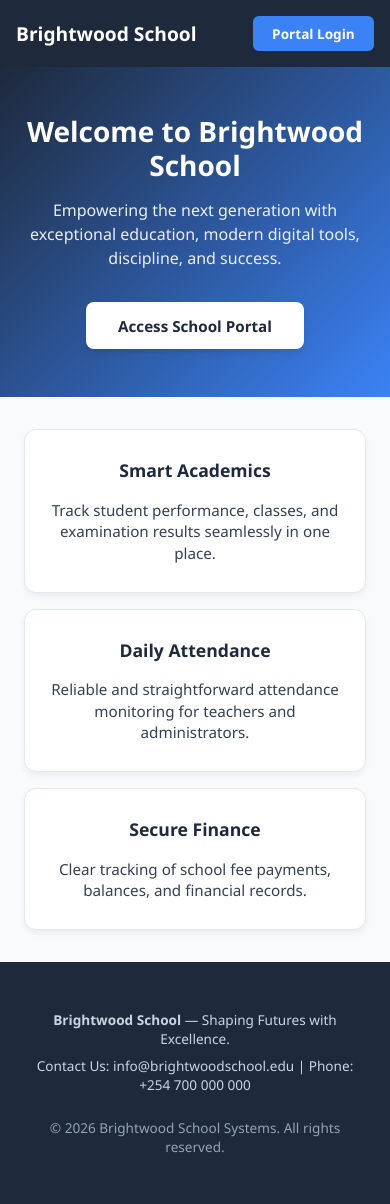
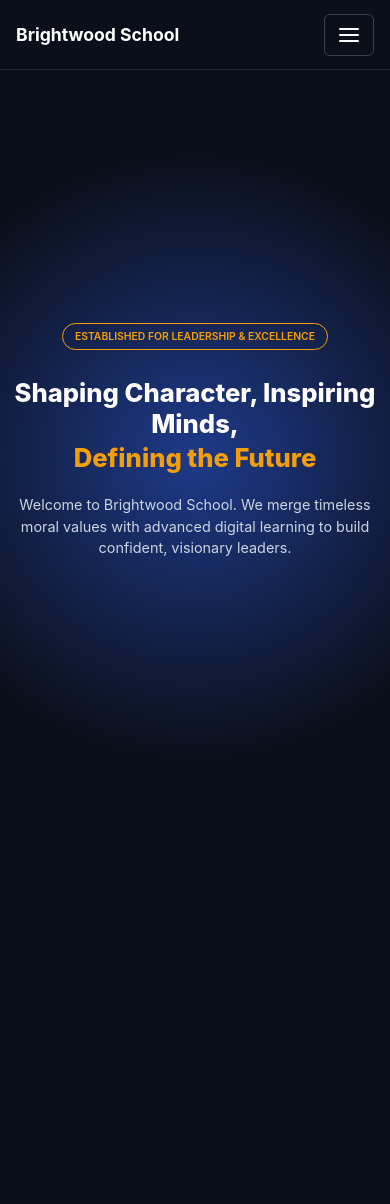
Before and after one commit to TimTechLabs/Brightwood_school, a Django app: template brightwood_school/accounts/templates/accounts/home.html in a window 390 px wide. After the commit the page ends 727 px from the top, so only its background shows below. Run offline with Django 5.2, Linux system fonts and the light colour scheme; the template is opened without the code that fills it, so the values that code supplies are empty.

Commit message:
Update home.html layout and mobile responsiveness

```diff
--- a/brightwood_school/accounts/templates/accounts/home.html
+++ b/brightwood_school/accounts/templates/accounts/home.html
@@ -3,159 +3,123 @@
 <head>
     <meta charset="UTF-8">
     <meta name="viewport" content="width=device-width, initial-scale=1.0">
-    <title>Brightwood School - Excellence & Integrity</title>
+    <title>Brightwood School - Elite Education</title>
     <style>
         *, *::before, *::after {
             box-sizing: border-box;
         }
 
-        body {
-            font-family: 'Segoe UI', Tahoma, Geneva, Verdana, sans-serif;
+        html, body {
             margin: 0;
             padding: 0;
-            background-color: #f8fafc;
-            color: #334155;
-            display: flex;
-            flex-direction: column;
-            min-height: 100vh;
+            width: 100%;
+            max-width: 100vw;
             overflow-x: hidden;
-            width: 100%;
+            font-family: 'Inter', -apple-system, BlinkMacSystemFont, 'Segoe UI', Roboto, sans-serif;
+            background-color: #0b0f19;
+            color: #ffffff;
         }
 
+        /* Header Navigation */
         header {
-            background-color: #1e293b;
-            color: white;
-            padding: 1rem 1.5rem;
+            width: 100%;
+            padding: 1rem 1.25rem;
             display: flex;
             justify-content: space-between;
             align-items: center;
-            flex-wrap: wrap;
-            gap: 1rem;
+            background-color: #0b0f19;
+            border-bottom: 1px solid rgba(255, 255, 255, 0.1);
         }
 
         header h1 {
             margin: 0;
-            font-size: clamp(1.2rem, 4vw, 1.5rem);
+            font-size: clamp(1.1rem, 4vw, 1.5rem);
+            font-weight: 700;
         }
 
-        .header-btn {
+        .menu-toggle {
+            background: transparent;
+            border: 1px solid rgba(255, 255, 255, 0.2);
+            border-radius: 6px;
             color: white;
-            text-decoration: none;
-            background: #3b82f6;
-            padding: 0.5rem 1.2rem;
-            border-radius: 6px;
-            font-weight: bold;
-            display: inline-block;
-            font-size: clamp(0.85rem, 2.5vw, 1rem);
-            transition: background-color 0.2s;
+            padding: 0.5rem 0.75rem;
+            cursor: pointer;
+            display: flex;
+            align-items: center;
+            justify-content: center;
         }
 
-        .header-btn:hover {
-            background-color: #2563eb;
-        }
-
+        /* Hero Section */
         .hero {
-            background: linear-gradient(135deg, #1e293b 0%, #3b82f6 100%);
-            color: white;
+            min-height: calc(100vh - 70px);
+            display: flex;
+            flex-direction: column;
+            align-items: center;
+            justify-content: center;
             text-align: center;
-            padding: clamp(3rem, 8vw, 6rem) 1.5rem;
+            padding: clamp(2rem, 5vw, 4rem) 1rem;
+            background: radial-gradient(circle at center, #1e3a8a 0%, #0b0f19 70%);
             width: 100%;
         }
 
-        .hero h2 {
-            font-size: clamp(1.75rem, 5vw, 2.75rem);
-            margin-top: 0;
-            margin-bottom: 1rem;
-            line-height: 1.2;
-            word-wrap: break-word;
+        /* Gold Pill Badge Fix */
+        .badge {
+            display: inline-block;
+            border: 1px solid #f59e0b;
+            color: #f59e0b;
+            padding: 0.4rem 0.85rem;
+            border-radius: 50px;
+            font-size: clamp(0.65rem, 2vw, 0.8rem);
+            font-weight: 600;
+            letter-spacing: 0.5px;
+            text-transform: uppercase;
+            margin: 0 auto 1.75rem auto;
+            max-width: calc(100% - 2rem);
+            white-space: normal;
+            word-break: break-word;
+            overflow-wrap: anywhere;
+            line-height: 1.3;
         }
 
-        .hero p {
-            font-size: clamp(1rem, 3vw, 1.2rem);
-            max-width: 600px;
-            margin: 0 auto 2rem auto;
-            opacity: 0.9;
-            line-height: 1.5;
-        }
-
-        .btn-main {
-            background-color: #ffffff;
-            color: #1e293b;
-            padding: 0.85rem 2rem;
-            font-size: clamp(0.95rem, 2.5vw, 1.1rem);
-            font-weight: bold;
-            text-decoration: none;
-            border-radius: 8px;
-            box-shadow: 0 4px 6px rgba(0,0,0,0.1);
-            transition: background-color 0.2s, transform 0.1s;
-            display: inline-block;
-            max-width: 100%;
-        }
-
-        .btn-main:hover {
-            background-color: #f1f5f9;
-        }
-
-        .features {
-            max-width: 1000px;
-            width: 100%;
-            margin: clamp(2rem, 5vw, 4rem) auto;
-            display: flex;
-            flex-direction: row;
-            gap: 1.5rem;
-            padding: 0 1.5rem;
-            text-align: center;
-        }
-
-        .feature-card {
-            background: white;
-            padding: 1.75rem 1.25rem;
-            border-radius: 12px;
-            box-shadow: 0 4px 6px rgba(0,0,0,0.05);
-            flex: 1;
-            border: 1px solid #e2e8f0;
-        }
-
-        .feature-card h3 {
-            color: #1e293b;
-            margin-top: 0;
-            font-size: clamp(1.1rem, 3vw, 1.3rem);
-        }
-
-        .feature-card p {
-            margin-bottom: 0;
-            font-size: 0.95rem;
-            line-height: 1.4;
-        }
-
-        footer {
-            background-color: #1e293b;
-            color: #cbd5e1;
-            text-align: center;
-            padding: 2.5rem 1.5rem;
-            margin-top: auto;
+        /* Responsive Hero Headline */
+        .hero h2 {
+            font-size: clamp(1.6rem, 5.5vw, 3.5rem);
+            font-weight: 800;
+            line-height: 1.2;
+            margin: 0 0 1.25rem 0;
+            max-width: 850px;
             width: 100%;
         }
 
-        footer p {
-            margin: 0.5rem 0;
-            font-size: clamp(0.85rem, 2.5vw, 1rem);
-            word-wrap: break-word;
+        .hero h2 .highlight {
+            color: #f59e0b;
+            display: block;
+            margin-top: 0.25rem;
         }
 
-        /* Mobile & Tablet responsiveness */
-        @media (max-width: 768px) {
+        /* Description Paragraph */
+        .hero p {
+            font-size: clamp(0.9rem, 2.5vw, 1.2rem);
+            color: #cbd5e1;
+            max-width: 600px;
+            line-height: 1.5;
+            margin: 0 auto 2rem auto;
+            width: 100%;
+        }
+
+        /* Mobile specific spacing */
+        @media (max-width: 480px) {
             header {
-                padding: 1rem;
+                padding: 0.85rem 1rem;
             }
 
-            .features {
-                flex-direction: column;
-                gap: 1rem;
+            .hero {
+                padding: 1.5rem 0.85rem;
             }
 
-            .feature-card {
-                width: 100%;
+            .badge {
+                padding: 0.35rem 0.75rem;
+                letter-spacing: 0px;
             }
         }
     </style>
@@ -164,41 +128,29 @@
 
     <header>
         <h1>Brightwood School</h1>
-        <div>
-            {% if user.is_authenticated %}
-                <a href="{% url 'dashboard_redirect' %}" class="header-btn">Go to Dashboard</a>
-            {% else %}
-                <a href="{% url 'login' %}" class="header-btn">Portal Login</a>
-            {% endif %}
-        </div>
+        <button class="menu-toggle" aria-label="Toggle Navigation">
+            <svg width="24" height="24" viewBox="0 0 24 24" fill="none" stroke="currentColor" stroke-width="2" stroke-linecap="round" stroke-linejoin="round">
+                <line x1="3" y1="12" x2="21" y2="12"></line>
+                <line x1="3" y1="6" x2="21" y2="6"></line>
+                <line x1="3" y1="18" x2="21" y2="18"></line>
+            </svg>
+        </button>
     </header>
 
-    <div class="hero">
-        <h2>Welcome to Brightwood School</h2>
-        <p>Empowering the next generation with exceptional education, modern digital tools, discipline, and success.</p>
-        <a href="{% url 'login' %}" class="btn-main">Access School Portal</a>
-    </div>
+    <section class="hero">
+        <div class="badge">
+            Established for Leadership &amp; Excellence
+        </div>
 
-    <div class="features">
-        <div class="feature-card">
-            <h3>Smart Academics</h3>
-            <p>Track student performance, classes, and examination results seamlessly in one place.</p>
-        </div>
-        <div class="feature-card">
-            <h3>Daily Attendance</h3>
-            <p>Reliable and straightforward attendance monitoring for teachers and administrators.</p>
-        </div>
-        <div class="feature-card">
-            <h3>Secure Finance</h3>
-            <p>Clear tracking of school fee payments, balances, and financial records.</p>
-        </div>
-    </div>
+        <h2>
+            Shaping Character, Inspiring Minds,
+            <span class="highlight">Defining the Future</span>
+        </h2>
 
-    <footer>
-        <p><strong>Brightwood School</strong> — Shaping Futures with Excellence.</p>
-        <p>Contact Us: info@brightwoodschool.edu | Phone: +254 700 000 000</p>
-        <p style="font-size: 0.85rem; color: #94a3b8; margin-top: 1.5rem;">&copy; 2026 Brightwood School Systems. All rights reserved.</p>
-    </footer>
+        <p>
+            Welcome to Brightwood School. We merge timeless moral values with advanced digital learning to build confident, visionary leaders.
+        </p>
+    </section>
 
 </body>
 </html>
```
